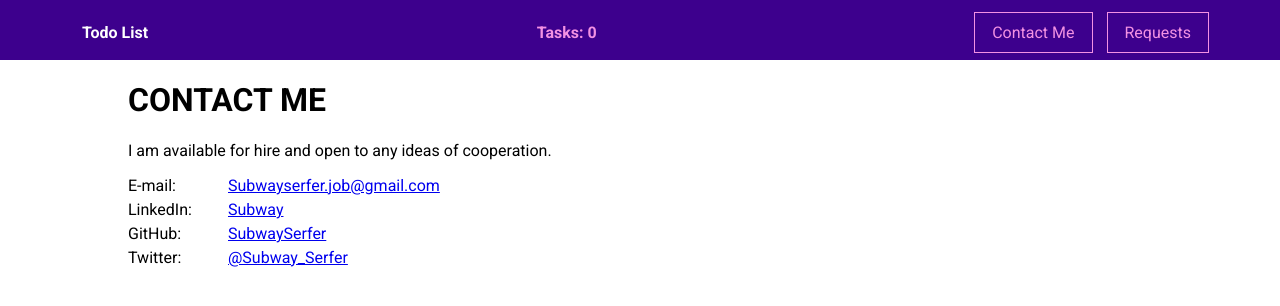
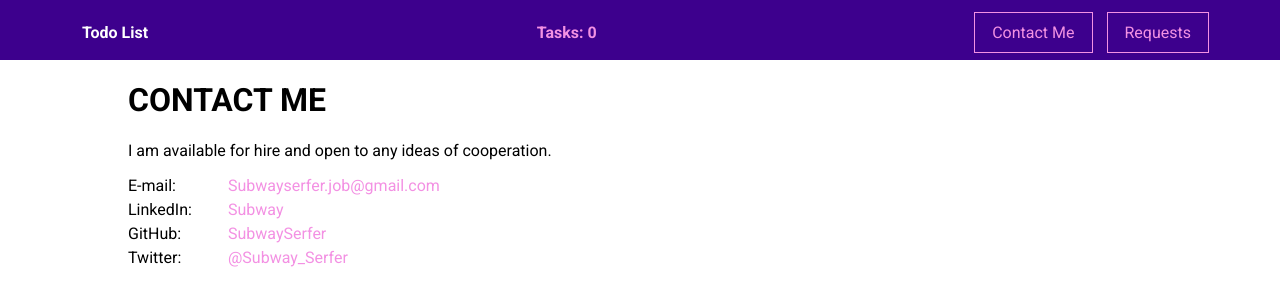
Before and after one commit to SubwaySerfer/todo_list, a Vue app: page /contacts in a window 1280 px wide. Shown: the top 306 px of the page. Built offline with nearby package versions, Linux system fonts and the light colour scheme.

Commit message:
fix: vuex tasks for contacts page

```diff
--- a/src/pages/contacts/ContactMe.vue
+++ b/src/pages/contacts/ContactMe.vue
@@ -7,47 +7,24 @@
     <ul>
       <li class="">
         <label for="" class="">E-mail:</label>
-        <!-- <img
-          class="w-7 mr-2"
-          src="@/assets/icon/mail-icon-cont.png"
-          alt="icon e-mail"
-        /> -->
-        <a
-          href="mailto:subwayserfer.job@gmail.com
-"
-          class=""
+        <a href="mailto:subwayserfer.job@gmail.com" class=""
           >Subwayserfer.job@gmail.com
         </a>
       </li>
       <li class="">
         <label for="" class="">LinkedIn:</label>
-        <!-- <img
-          class="w-7 mr-2"
-          src="@/assets/icon/linkedin-icon-cont.png"
-          alt="icon linkedin"
-        /> -->
         <a href="https://www.linkedin.com/in/subway" target="_blank" class=""
           >Subway</a
         >
       </li>
       <li class="">
         <label for="" class="">GitHub:</label>
-        <!-- <img
-          class="w-7 mr-2"
-          src="@/assets/icon/github-icon-cont.png"
-          alt="icon github"
-        /> -->
         <a href="https://github.com/SubwaySerfer" target="_blank" class=""
           >SubwaySerfer</a
         >
       </li>
       <li class="">
         <label for="" class="">Twitter:</label>
-        <!-- <img
-          class="w-7 mr-2"
-          src="@/assets/icon/twitter-icon.png"
-          alt="twitter logo icon"
-        /> -->
         <a href="https://twitter.com/Subway_Serfer" target="_blank" class=""
           >@Subway_Serfer</a
         >
@@ -55,6 +32,13 @@
     </ul>
   </div>
 </template>
+<script>
+export default {
+  created() {
+    this.$store.commit('todo/getLocalStorage');
+  },
+};
+</script>
 
 <style scoped>
 .container {
@@ -75,4 +59,12 @@ li {
 label {
   width: 8rem;
 }
+a {
+  color: #f391e3;
+  text-decoration: none;
+  transition: all 0.25s ease-in-out;
+}
+a:hover {
+  transform: scale(1.1);
+}
 </style>
--- a/src/store/modules/todo/actions.js
+++ b/src/store/modules/todo/actions.js
@@ -4,12 +4,9 @@ export default {
     context.state.tasks = JSON.parse(localTasks);
   },
   getCurrentTasks(context, filterPriority) {
-    // console.log(filterPriority);
     let newArr = [];
     if (filterPriority.length > 0) {
-      // console.log(context.state.tasks);
       context.state.tasks.filter((el) => {
-        // console.log(el.priority, el);
         if (filterPriority.includes(el.priority) == true) {
           newArr.push(el);
         }
--- a/src/store/modules/todo/mutations.js
+++ b/src/store/modules/todo/mutations.js
@@ -11,7 +11,4 @@ export default {
   deleteTask(state, payload) {
     state.tasks = state.tasks.filter((el, idx) => idx != payload);
   },
-  // setLocalFilters(state){
-  //   localStorage.setItem('filters', JSON.stringify(state.))
-  // }
 };
```
